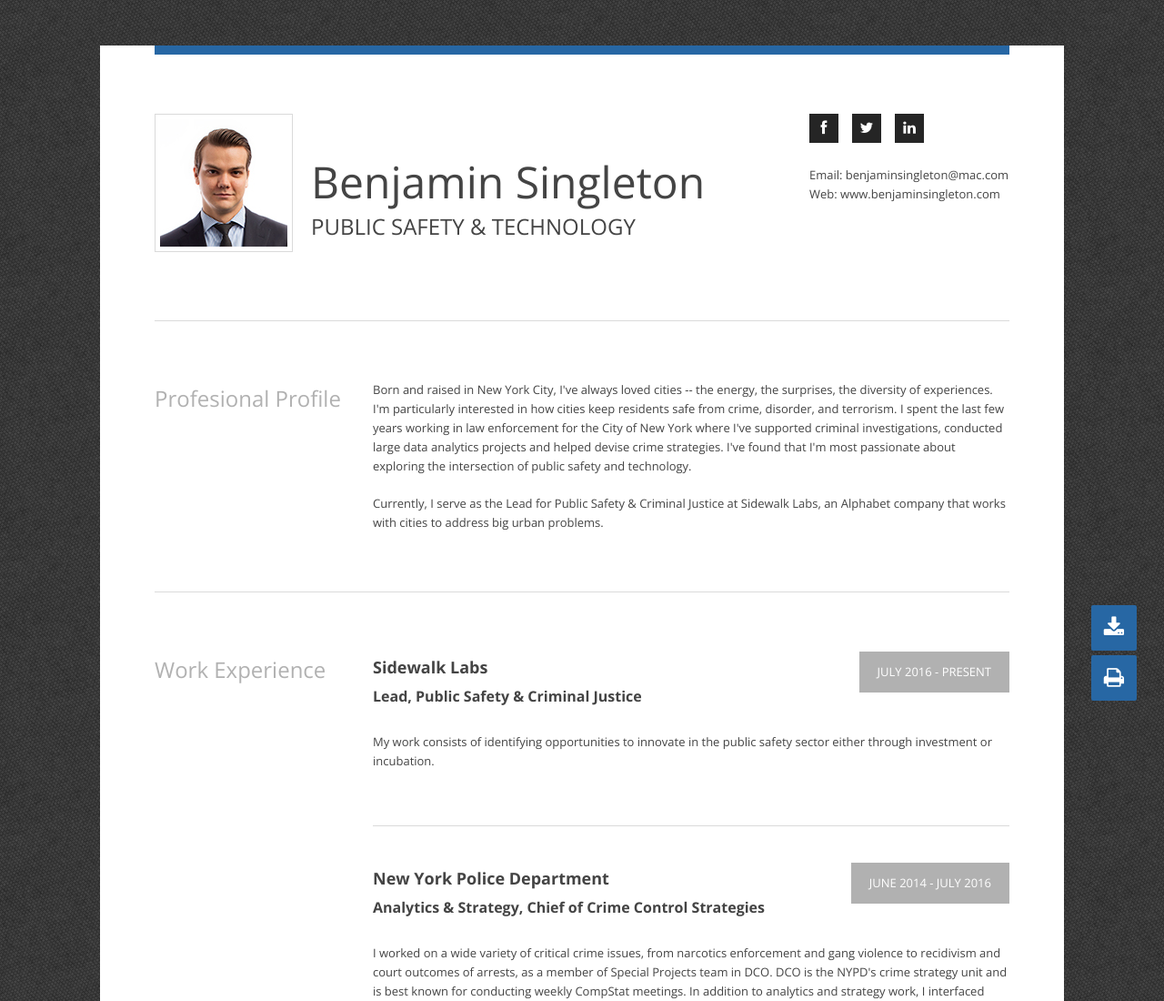
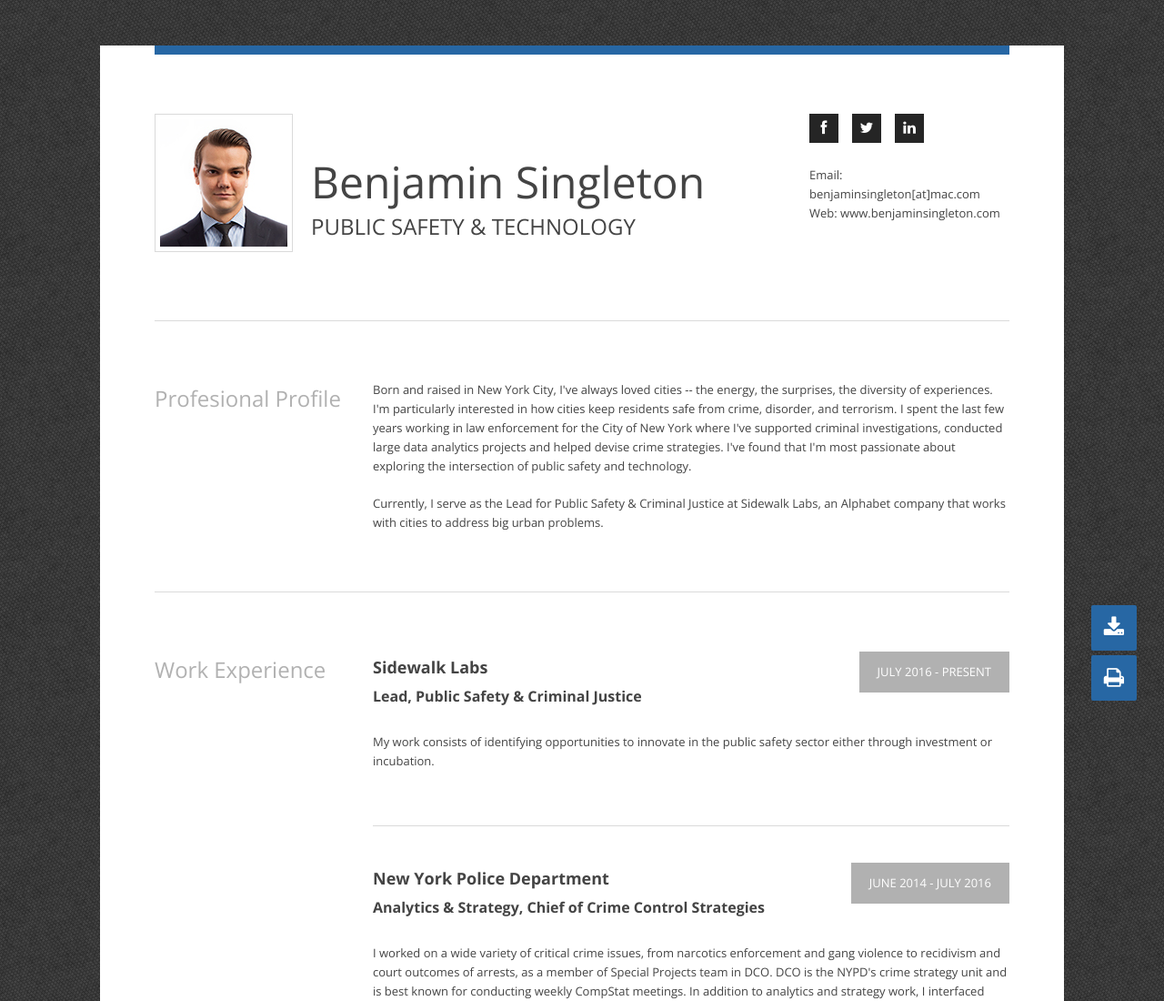
Before and after one commit to benjaminsingleton/benjaminsingleton.github.io, a plain HTML site: page index.html in a window 1280 px wide. Shown: the top 1100 px of the page at 91% size. Drawn offline with nearby package versions, Linux system fonts and the light colour scheme; some packages are replaced by stand-ins of ours.

Commit message:
Changed email to ...[at]...

```diff
--- a/index.html
+++ b/index.html
@@ -93,7 +93,7 @@
                         </div>
 
                         <p class="last">
-                            <span class="hidden-tablet">Email: </span><a href="mailto:benjaminsingleton@mac.com">benjaminsingleton@mac.com</a>
+                            <span class="hidden-tablet">Email: </span><a href="#">benjaminsingleton[at]mac.com</a>
                             <br><span class="hidden-tablet">Web: </span><a href="#">www.benjaminsingleton.com</a>
                         </p>
 
```
